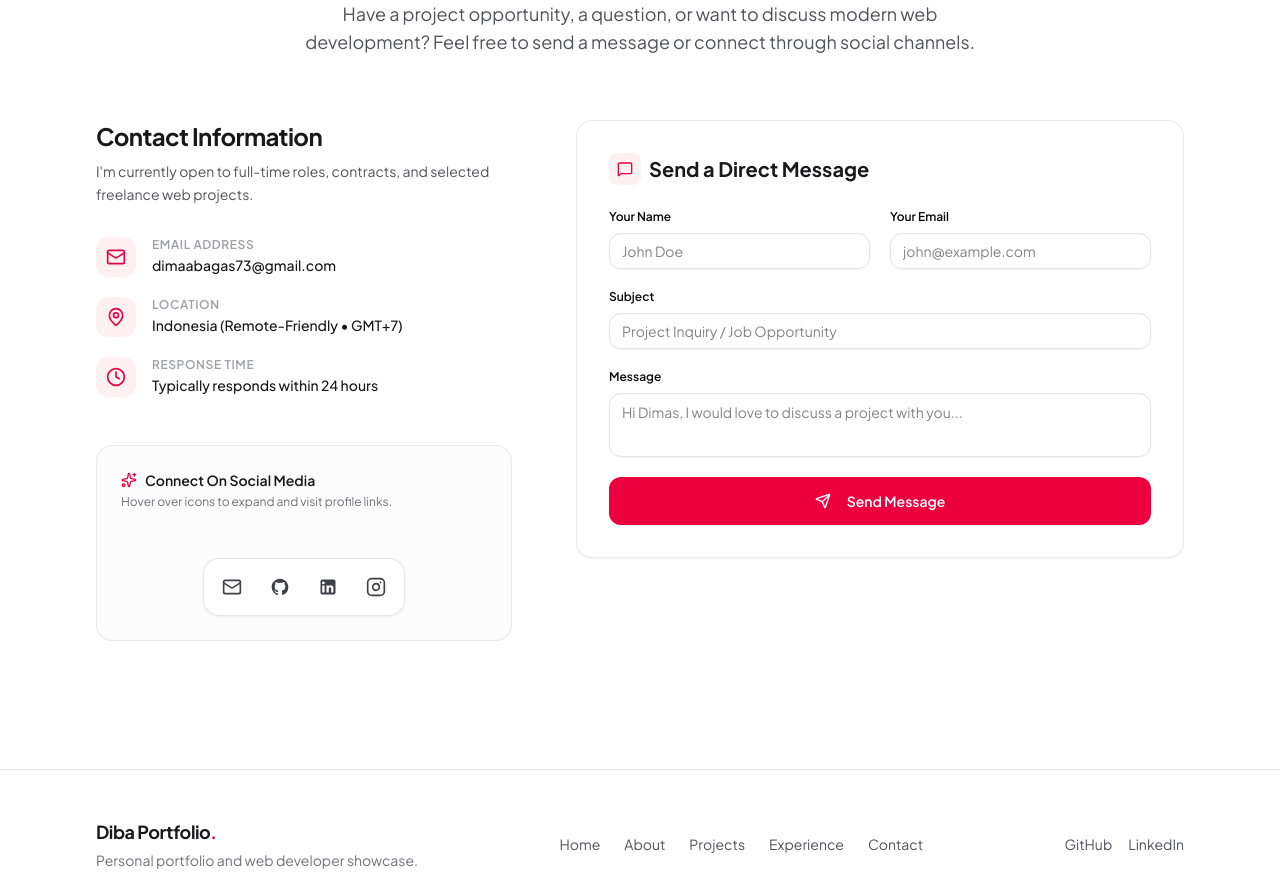
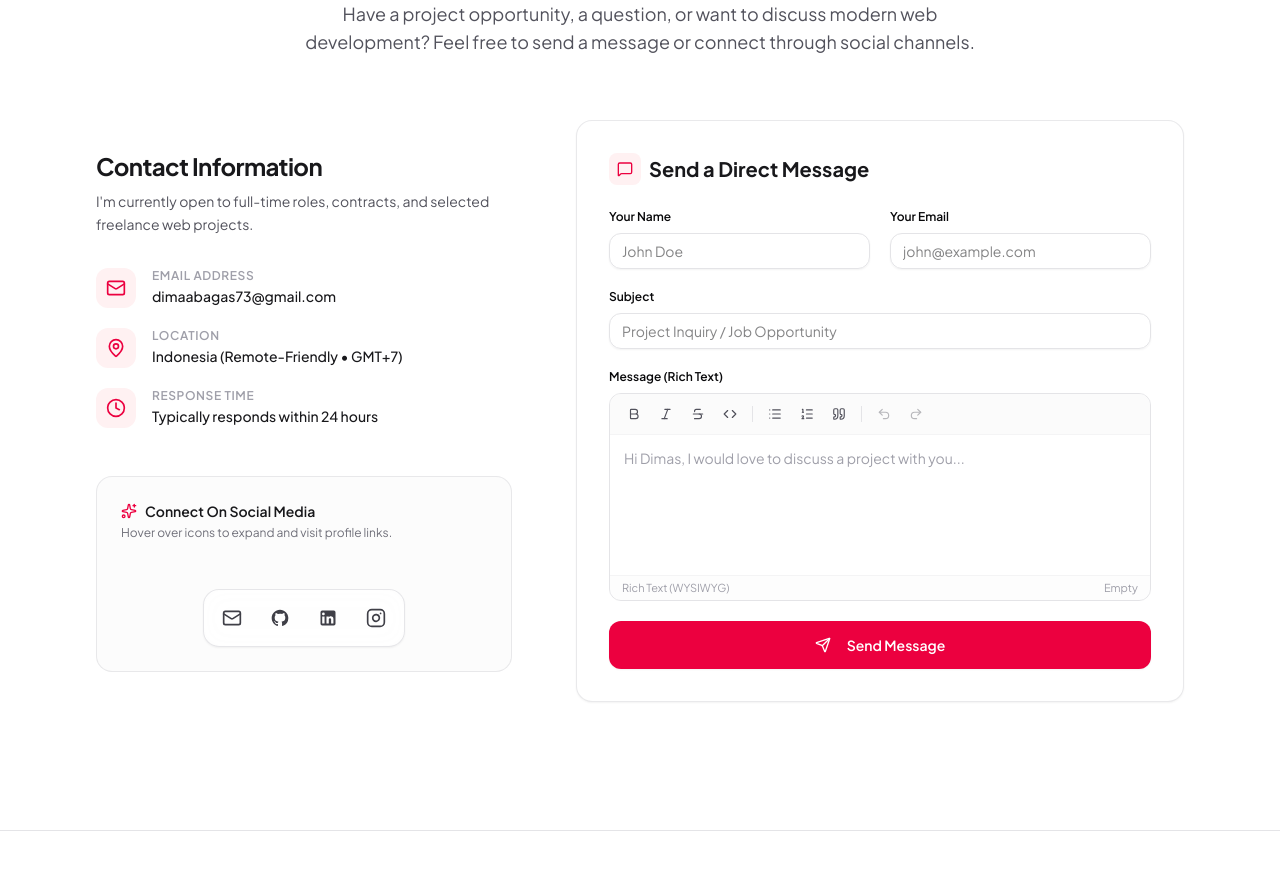
Before and after one commit to Diba15/diba-portfolio-2026, a Next.js app: page / in a window 1280 px wide. Shown: the part 4560-5444 px from the top of the page. Built offline with nearby package versions, Linux system fonts and the light colour scheme.

Commit message:
feat: add RichTextEditor component; update ContactSection to use rich text input

```diff
--- a/package.json
+++ b/package.json
@@ -13,6 +13,10 @@
   "dependencies": {
     "@radix-ui/react-icons": "^1.3.2",
     "@tanstack/react-query": "^5.104.1",
+    "@tiptap/extension-placeholder": "^3.31.4",
+    "@tiptap/pm": "^3.31.4",
+    "@tiptap/react": "^3.31.4",
+    "@tiptap/starter-kit": "^3.31.4",
     "class-variance-authority": "^0.7.1",
     "clsx": "^2.1.1",
     "cn": "^0.4.0",
--- a/src/components/sections/ContactSection.tsx
+++ b/src/components/sections/ContactSection.tsx
@@ -9,6 +9,7 @@ import {
   Send,
   Sparkles,
 } from "lucide-react";
+import type React from "react";
 import { useState } from "react";
 import { toast } from "sonner";
 import { BlurFade } from "@/components/ui/blur-fade";
@@ -17,7 +18,7 @@ import { Card } from "@/components/ui/card";
 import { Dock, DockIcon } from "@/components/ui/dock";
 import { Input } from "@/components/ui/input";
 import { Label } from "@/components/ui/label";
-import { Textarea } from "@/components/ui/textarea";
+import { RichTextEditor } from "@/components/ui/rich-text-editor";
 import { profileData } from "@/data/profileData";
 
 function GithubIcon({ className }: { className?: string }) {
@@ -78,6 +79,13 @@ export default function ContactSection() {
 
   const handleSubmit = (e: React.SubmitEvent<HTMLFormElement>) => {
     e.preventDefault();
+
+    const plainText = message.replace(/<[^>]*>/g, "").trim();
+    if (!plainText) {
+      toast.error("Please write a message before sending.");
+      return;
+    }
+
     setIsSubmitting(true);
 
     // Simulate fast reliable client feedback
@@ -115,7 +123,7 @@ export default function ContactSection() {
           </p>
         </div>
 
-        <div className="grid grid-cols-1 items-start gap-12 lg:grid-cols-12 lg:gap-16">
+        <div className="grid grid-cols-1 gap-12 lg:grid-cols-12 lg:items-center lg:gap-16">
           {/* Left Column: Direct Info & Magic UI Dock */}
           <div className="flex flex-col lg:col-span-5">
             <BlurFade delay={0.1} inView>
@@ -314,17 +322,14 @@ export default function ContactSection() {
 
                   {/* Message */}
                   <div className="space-y-2">
-                    <Label htmlFor="message" className="text-xs font-semibold">
-                      Message
+                    <Label className="text-xs font-semibold">
+                      Message (Rich Text)
                     </Label>
-                    <Textarea
-                      id="message"
+                    <RichTextEditor
+                      content={message}
+                      onChange={setMessage}
                       placeholder="Hi Dimas, I would love to discuss a project with you..."
-                      rows={5}
-                      required
-                      value={message}
-                      onChange={(e) => setMessage(e.target.value)}
-                      className="rounded-xl border-zinc-200 focus-visible:ring-rose-500 resize-none"
+                      disabled={isSubmitting}
                     />
                   </div>
 
--- /dev/null
+++ b/src/components/ui/rich-text-editor.tsx
@@ -0,0 +1,254 @@
+"use client";
+
+import Placeholder from "@tiptap/extension-placeholder";
+import { EditorContent, useEditor } from "@tiptap/react";
+import StarterKit from "@tiptap/starter-kit";
+import {
+  Bold,
+  Code,
+  Italic,
+  List,
+  ListOrdered,
+  Quote,
+  Redo2,
+  Strikethrough,
+  Undo2,
+} from "lucide-react";
+import { useEffect } from "react";
+import { cn } from "@/lib/utils";
+
+interface RichTextEditorProps {
+  content: string;
+  onChange: (value: string) => void;
+  placeholder?: string;
+  className?: string;
+  disabled?: boolean;
+}
+
+export function RichTextEditor({
+  content,
+  onChange,
+  placeholder = "Write your message here...",
+  className,
+  disabled = false,
+}: RichTextEditorProps) {
+  const editor = useEditor({
+    immediatelyRender: false,
+    editable: !disabled,
+    extensions: [
+      StarterKit.configure({
+        bulletList: {
+          keepMarks: true,
+          keepAttributes: false,
+        },
+        orderedList: {
+          keepMarks: true,
+          keepAttributes: false,
+        },
+      }),
+      Placeholder.configure({
+        placeholder,
+        emptyEditorClass: "is-editor-empty",
+      }),
+    ],
+    content,
+    editorProps: {
+      attributes: {
+        class: cn(
+          "min-h-[140px] w-full px-3.5 py-3 text-sm text-zinc-900 leading-relaxed focus:outline-hidden",
+          "[&_.is-editor-empty:first-child::before]:text-zinc-400 [&_.is-editor-empty:first-child::before]:float-left [&_.is-editor-empty:first-child::before]:content-[attr(data-placeholder)] [&_.is-editor-empty:first-child::before]:pointer-events-none [&_.is-editor-empty:first-child::before]:h-0",
+          "[&_ul]:list-disc [&_ul]:pl-5 [&_ul]:my-1.5",
+          "[&_ol]:list-decimal [&_ol]:pl-5 [&_ol]:my-1.5",
+          "[&_blockquote]:border-l-2 [&_blockquote]:border-rose-400 [&_blockquote]:pl-3 [&_blockquote]:italic [&_blockquote]:text-zinc-600 [&_blockquote]:my-2",
+          "[&_code]:bg-zinc-100 [&_code]:text-rose-600 [&_code]:px-1.5 [&_code]:py-0.5 [&_code]:rounded-md [&_code]:font-mono [&_code]:text-xs",
+          "[&_p]:my-1 [&_p:first-child]:mt-0 [&_p:last-child]:mb-0",
+        ),
+      },
+    },
+    onUpdate: ({ editor: currentEditor }) => {
+      onChange(currentEditor.getHTML());
+    },
+  });
+
+  // Synchronize when parent resets content (e.g. form submit reset)
+  useEffect(() => {
+    if (!editor) return;
+
+    if (content === "" && editor.getHTML() !== "") {
+      editor.commands.setContent("");
+    }
+  }, [content, editor]);
+
+  if (!editor) {
+    return (
+      <div className="min-h-[180px] w-full rounded-xl border border-zinc-200 bg-zinc-50/50 p-4 animate-pulse" />
+    );
+  }
+
+  return (
+    <div
+      className={cn(
+        "group relative flex flex-col overflow-hidden rounded-xl border border-zinc-200 bg-white transition-all duration-200",
+        "focus-within:border-rose-400 focus-within:ring-2 focus-within:ring-rose-500/20",
+        disabled && "opacity-60 pointer-events-none bg-zinc-50",
+        className,
+      )}
+    >
+      {/* WYSIWYG Toolbar */}
+      <div className="flex flex-wrap items-center gap-1 border-b border-zinc-100 bg-zinc-50/80 px-2.5 py-1.5">
+        {/* Bold */}
+        <button
+          type="button"
+          onClick={() => editor.chain().focus().toggleBold().run()}
+          aria-label="Toggle Bold"
+          title="Bold (Ctrl+B)"
+          className={cn(
+            "flex size-7 items-center justify-center rounded-md text-xs font-semibold transition-colors",
+            editor.isActive("bold")
+              ? "bg-rose-50 text-rose-600 font-bold border border-rose-200/80 shadow-2xs"
+              : "text-zinc-600 hover:bg-zinc-200/60 hover:text-zinc-900",
+          )}
+        >
+          <Bold className="size-3.5" />
+        </button>
+
+        {/* Italic */}
+        <button
+          type="button"
+          onClick={() => editor.chain().focus().toggleItalic().run()}
+          aria-label="Toggle Italic"
+          title="Italic (Ctrl+I)"
+          className={cn(
+            "flex size-7 items-center justify-center rounded-md text-xs transition-colors",
+            editor.isActive("italic")
+              ? "bg-rose-50 text-rose-600 font-bold border border-rose-200/80 shadow-2xs"
+              : "text-zinc-600 hover:bg-zinc-200/60 hover:text-zinc-900",
+          )}
+        >
+          <Italic className="size-3.5" />
+        </button>
+
+        {/* Strikethrough */}
+        <button
+          type="button"
+          onClick={() => editor.chain().focus().toggleStrike().run()}
+          aria-label="Toggle Strikethrough"
+          title="Strikethrough"
+          className={cn(
+            "flex size-7 items-center justify-center rounded-md text-xs transition-colors",
+            editor.isActive("strike")
+              ? "bg-rose-50 text-rose-600 font-bold border border-rose-200/80 shadow-2xs"
+              : "text-zinc-600 hover:bg-zinc-200/60 hover:text-zinc-900",
+          )}
+        >
+          <Strikethrough className="size-3.5" />
+        </button>
+
+        {/* Inline Code */}
+        <button
+          type="button"
+          onClick={() => editor.chain().focus().toggleCode().run()}
+          aria-label="Toggle Code"
+          title="Inline Code"
+          className={cn(
+            "flex size-7 items-center justify-center rounded-md text-xs transition-colors",
+            editor.isActive("code")
+              ? "bg-rose-50 text-rose-600 font-bold border border-rose-200/80 shadow-2xs"
+              : "text-zinc-600 hover:bg-zinc-200/60 hover:text-zinc-900",
+          )}
+        >
+          <Code className="size-3.5" />
+        </button>
+
+        <span className="mx-1 h-4 w-px bg-zinc-200" />
+
+        {/* Bullet List */}
+        <button
+          type="button"
+          onClick={() => editor.chain().focus().toggleBulletList().run()}
+          aria-label="Bullet List"
+          title="Bullet List"
+          className={cn(
+            "flex size-7 items-center justify-center rounded-md text-xs transition-colors",
+            editor.isActive("bulletList")
+              ? "bg-rose-50 text-rose-600 font-bold border border-rose-200/80 shadow-2xs"
+              : "text-zinc-600 hover:bg-zinc-200/60 hover:text-zinc-900",
+          )}
+        >
+          <List className="size-3.5" />
+        </button>
+
+        {/* Ordered List */}
+        <button
+          type="button"
+          onClick={() => editor.chain().focus().toggleOrderedList().run()}
+          aria-label="Numbered List"
+          title="Numbered List"
+          className={cn(
+            "flex size-7 items-center justify-center rounded-md text-xs transition-colors",
+            editor.isActive("orderedList")
+              ? "bg-rose-50 text-rose-600 font-bold border border-rose-200/80 shadow-2xs"
+              : "text-zinc-600 hover:bg-zinc-200/60 hover:text-zinc-900",
+          )}
+        >
+          <ListOrdered className="size-3.5" />
+        </button>
+
+        {/* Blockquote */}
+        <button
+          type="button"
+          onClick={() => editor.chain().focus().toggleBlockquote().run()}
+          aria-label="Blockquote"
+          title="Quote"
+          className={cn(
+            "flex size-7 items-center justify-center rounded-md text-xs transition-colors",
+            editor.isActive("blockquote")
+              ? "bg-rose-50 text-rose-600 font-bold border border-rose-200/80 shadow-2xs"
+              : "text-zinc-600 hover:bg-zinc-200/60 hover:text-zinc-900",
+          )}
+        >
+          <Quote className="size-3.5" />
+        </button>
+
+        <span className="mx-1 h-4 w-px bg-zinc-200" />
+
+        {/* Undo */}
+        <button
+          type="button"
+          onClick={() => editor.chain().focus().undo().run()}
+          disabled={!editor.can().undo()}
+          aria-label="Undo"
+          title="Undo (Ctrl+Z)"
+          className="flex size-7 items-center justify-center rounded-md text-xs text-zinc-600 transition-colors hover:bg-zinc-200/60 hover:text-zinc-900 disabled:opacity-40 disabled:hover:bg-transparent"
+        >
+          <Undo2 className="size-3.5" />
+        </button>
+
+        {/* Redo */}
+        <button
+          type="button"
+          onClick={() => editor.chain().focus().redo().run()}
+          disabled={!editor.can().redo()}
+          aria-label="Redo"
+          title="Redo (Ctrl+Y)"
+          className="flex size-7 items-center justify-center rounded-md text-xs text-zinc-600 transition-colors hover:bg-zinc-200/60 hover:text-zinc-900 disabled:opacity-40 disabled:hover:bg-transparent"
+        >
+          <Redo2 className="size-3.5" />
+        </button>
+      </div>
+
+      {/* Editor Content */}
+      <EditorContent editor={editor} className="cursor-text" />
+
+      {/* Subtle Bottom Bar */}
+      <div className="flex items-center justify-between border-t border-zinc-100 bg-zinc-50/40 px-3 py-1 text-[11px] text-zinc-400">
+        <span>Rich Text (WYSIWYG)</span>
+        <span>
+          {editor.getText().trim().length > 0
+            ? `${editor.getText().trim().split(/\s+/).length} words`
+            : "Empty"}
+        </span>
+      </div>
+    </div>
+  );
+}
```
Also changed, not shown: 1 other file (tests, documents, lock files or other folders).
